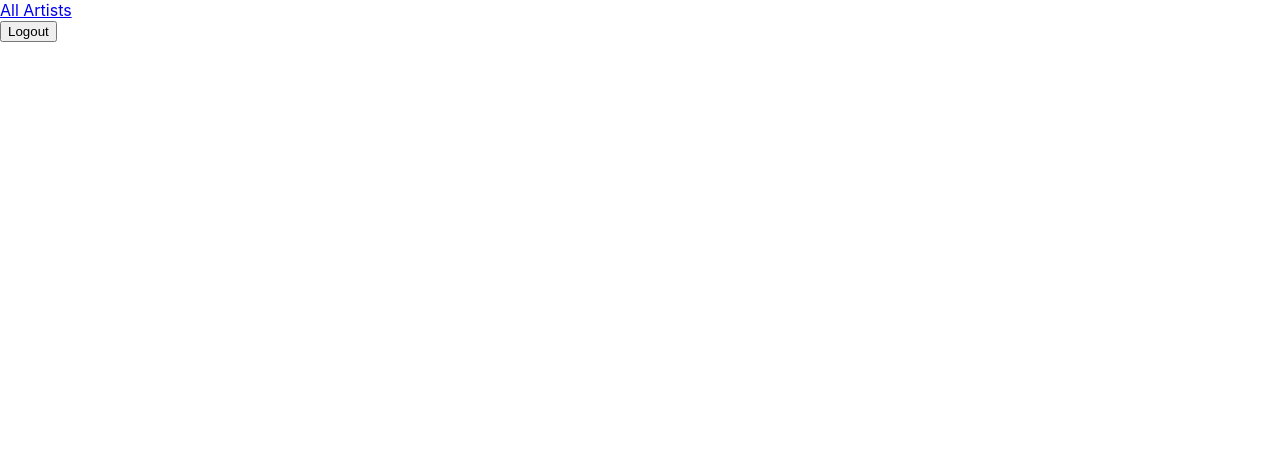
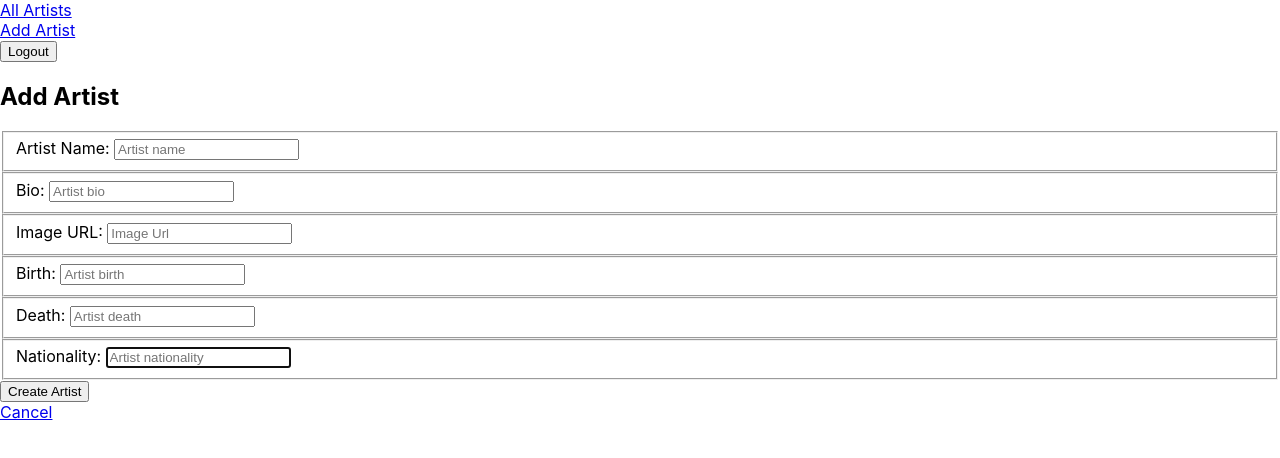
Before and after one commit to jmehart/Museum54-Client, a React (Create React App) app: page /donate/artist in a window 1280 px wide. Shown: the top 458 px of the page. Built offline with nearby package versions, Linux system fonts and the light colour scheme; no server answers; sample sign-in values are in the browser's storage.

Commit message:
create artist added and edit artist started

```diff
--- a/src/components/ApplicationViews.js
+++ b/src/components/ApplicationViews.js
@@ -7,6 +7,7 @@ import { User } from "./users/User.js"
 import { SingleArtist } from "./artists/SingleArtist.js"
 import { getCurrentUser } from "./users/UserManager";
 import { UserContext } from "../UserContext.js"
+import { CreateArtists } from "./artists/CreateArtists.js"
 
 export const ApplicationViews = ({ refreshState, setRefreshState }) => {
 
@@ -24,12 +25,12 @@ export const ApplicationViews = ({ refreshState, setRefreshState }) => {
             <Route exact path="/users/:userId(\d+)">
                 <User listView={false} refreshState={refreshState} setRefreshState={setRefreshState} />
             </Route> */}
-            {/* <Route exact path="/newArtist">
-                <CreateArtists tags={tags} editing={false} />
+            <Route exact path="/donate/artist">
+                <CreateArtists editing={false} />
             </Route>
             <Route exact path="/editArtist/:artistId(\d+)">
-                <CreateArtists setRefreshState={setRefreshState} refreshState={refreshState} tags={tags} editing={true} />
-            </Route> */}
+                <CreateArtists setRefreshState={setRefreshState} refreshState={refreshState} editing={true} />
+            </Route>
             <Route exact path="/artists/:artistId(\d+)">
                 <SingleArtist refreshState={refreshState} setRefreshState={setRefreshState} />
             </Route>
--- a/src/components/artists/Artist.js
+++ b/src/components/artists/Artist.js
@@ -88,6 +88,12 @@ export const Artist = ({ listView, cardView, artist, refreshState, setRefreshSta
                             </div>
 
                             <button onClick={() => {
+
+                                    history.push(`/editArtist/${artist.id}`)
+
+                            }}>Edit</button>
+
+                            <button onClick={() => {
                                 const copy = { ...artist }
                                 updateArtist(copy)
                                     .then(() => history.push('/artists'))
--- a/src/components/artists/ArtistManager.js
+++ b/src/components/artists/ArtistManager.js
@@ -22,7 +22,7 @@ export const getSingleArtist = (artistId) => {
 
 export const createArtist = (artist) => {
     return fetch(`${Settings.API}/artists`, {
-        method: "ARTIST",
+        method: "POST",
         headers: {
             "Authorization": `Token ${localStorage.getItem("token")}`,
             "Content-Type": "application/json"
--- /dev/null
+++ b/src/components/artists/CreateArtists.js
@@ -0,0 +1,169 @@
+// imports React, useEffect, useSate, useHistory, sendArtist, fetchTags
+import React, { useEffect, useState, useContext } from "react";
+import { useHistory } from "react-router-dom";
+import { Link } from "react-router-dom";
+import { useParams } from "react-router-dom";
+import { createArtist, getSingleArtist, updateArtist } from "./ArtistManager";
+import { UserContext } from "../../UserContext";
+
+export const CreateArtists = ({ setRefreshState, refreshState }) => {
+    const { currentUser } = useContext(UserContext)
+    const [originalArtist, setOriginalArtist] = useState({})
+    const { artistId } = useParams()
+    const history = useHistory()
+    const editMode = artistId ? true : false
+
+    const [artist, setArtist] = useState({
+        name: "",
+        bio: "",
+        image: "",
+        birth: "",
+        death: "",
+        nationality: "",
+        dateEntered: Date.now()
+
+    })
+
+    const [selectedTags, setSelectedTags] = useState([])
+
+    useEffect(() => {
+        if (editMode) {
+            const copy = {}
+            copy.id = originalArtist.id
+            copy.name = originalArtist.name
+            copy.bio = originalArtist.birth
+            copy.image = originalArtist.image
+            copy.birth = originalArtist.birth
+            copy.death = originalArtist.death
+            copy.nationality = originalArtist.nationality
+            copy.dateEntered = originalArtist.dateEntered
+            setArtist(copy)
+        }
+
+    }, [originalArtist])
+
+    useEffect(() => {
+        if (artistId) {
+            getSingleArtist(parseInt(artistId))
+                .then(artist => {
+                    setOriginalArtist(artist)
+                })
+        }
+    }, [refreshState])
+
+    const handleInputChange = (event) => {
+        const newArtist = { ...artist }
+        newArtist[event.target.id] = event.target.value;
+        setArtist(newArtist)
+    }
+
+    const createNewArtist = () => {
+
+        if (editMode) {
+            updateArtist({
+                id: artist.id,
+                name: artist.name,
+                bio: artist.bio,
+                image: artist.image,
+                birth: artist.birth,
+                death: artist.death,
+                nationality: artist.nationality,
+                dateEntered: artist.dateEntered,
+                user: artist.user
+            })
+                .then(() => history.push("/artists"))
+
+        } else {
+
+            createArtist({
+                name: artist.name,
+                bio: artist.bio,
+                image: artist.image,
+                birth: artist.birth,
+                death: artist.death,
+                nationality: artist.nationality,
+                dateEntered: new Date(),
+                user: currentUser.id
+            })
+                .then(() => history.push("/artists"))
+        }
+}
+
+return (
+    <form className="artistForm">
+        <h2 className="artistForm__title">{editMode ? "Edit Artist" : "Add Artist"}</h2>
+        <fieldset>
+            <div className="form_group">
+                <label htmlFor="name"> Artist Name: </label>
+                <input type="text" id="name" name="name" required autoFocus className="form-control"
+                    placeholder="Artist name"
+                    value={artist.name}
+                    onChange={handleInputChange}
+                />
+            </div>
+        </fieldset>
+        <fieldset>
+            <div className="form_group">
+                <label htmlFor="bio"> Bio: </label>
+                <input type="text" name="bio" id="bio" required autoFocus className="form-control"
+                    placeholder="Artist bio"
+                    value={artist.bio}
+                    onChange={handleInputChange}
+                />
+            </div>
+        </fieldset>
+        <fieldset>
+            <div className="form_group">
+                <label htmlFor="image"> Image URL: </label>
+                <input type="text" id="image" name="image" required autoFocus className="form-control"
+                    placeholder="Image Url"
+                    value={artist.image}
+                    onChange={handleInputChange}
+                />
+            </div>
+        </fieldset>
+        <fieldset>
+            <div className="form_group">
+                <label htmlFor="birth"> Birth: </label>
+                <input type="text" name="birth" id="birth" required autoFocus className="form-control"
+                    placeholder="Artist birth"
+                    value={artist.birth}
+                    onChange={handleInputChange}
+                />
+            </div>
+        </fieldset>
+        <fieldset>
+            <div className="form_group">
+                <label htmlFor="death"> Death: </label>
+                <input type="text" name="death" id="death" required autoFocus className="form-control"
+                    placeholder="Artist death"
+                    value={artist.death}
+                    onChange={handleInputChange}
+                />
+            </div>
+        </fieldset>
+        <fieldset>
+            <div className="form_group">
+                <label htmlFor="nationality"> Nationality: </label>
+                <input type="text" name="nationality" id="nationality" required autoFocus className="form-control"
+                    placeholder="Artist nationality"
+                    value={artist.nationality}
+                    onChange={handleInputChange}
+                />
+            </div>
+        </fieldset>
+
+        <div>
+            <button type="submit"
+                onClick={evt => {
+                    evt.preventDefault()
+                    createNewArtist()
+                }}
+                className="bt btn-primary">
+                {editMode ? "Save Changes" : "Create Artist"}
+            </button>
+        </div>
+        <Link to="/artists" className="cancel-btn">Cancel</Link>
+    </form>
+)
+}
--- a/src/components/nav/NavBar.js
+++ b/src/components/nav/NavBar.js
@@ -49,9 +49,9 @@ export const NavBar = ({ token, setToken, refreshState, setRefreshState, setToke
                     </div>
                     : ""
                 }
-                {/* <div className="navbar-item">
-                  <Link to="/newPost" className="navbar-item">New Post</Link>
-                </div> */}
+                <div className="navbar-item">
+                  <Link to="/donate/artist" className="navbar-item">Add Artist</Link>
+                </div>
                 {/* add link to UserList view */}
               </>
               : ""
```
